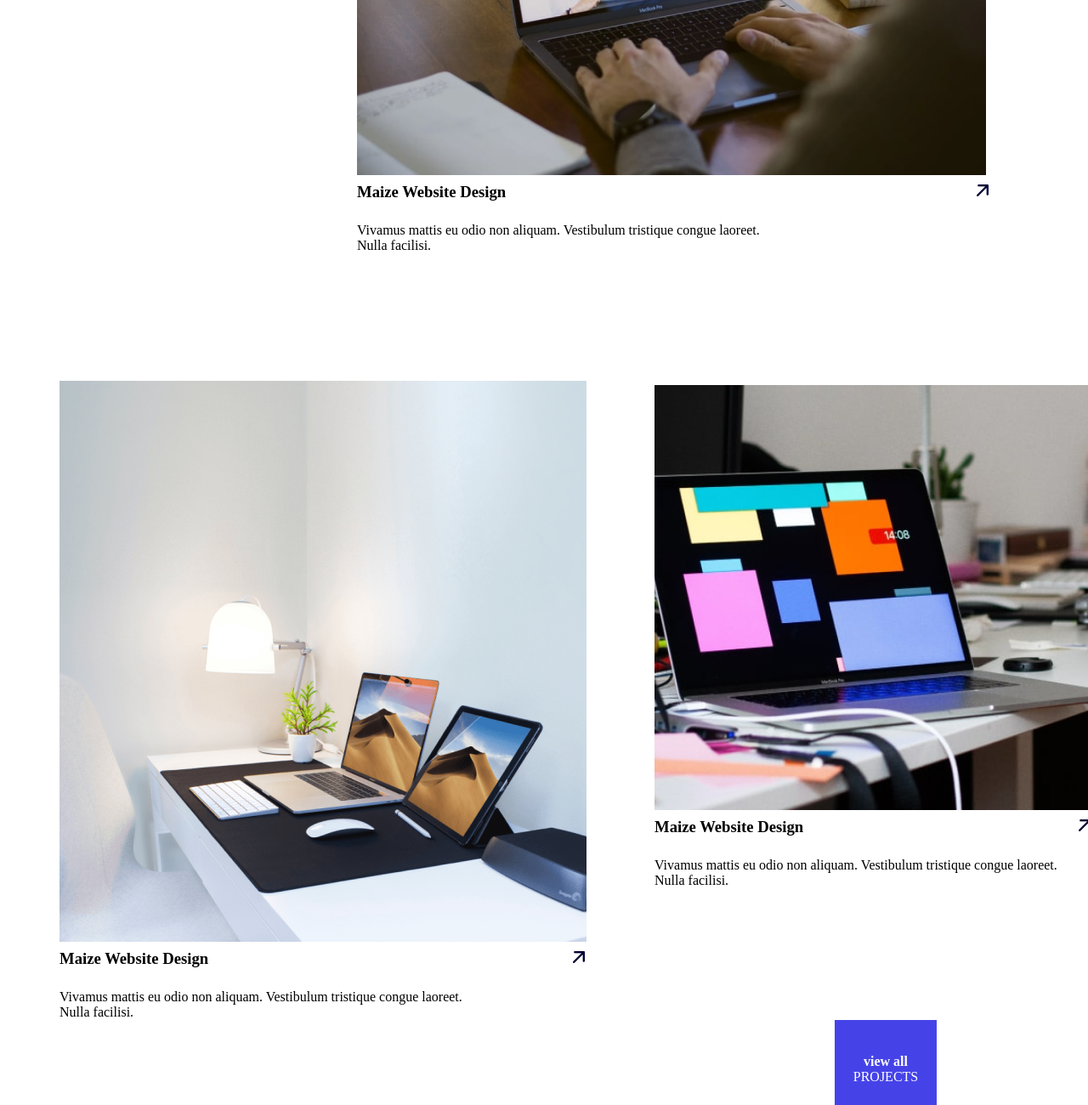
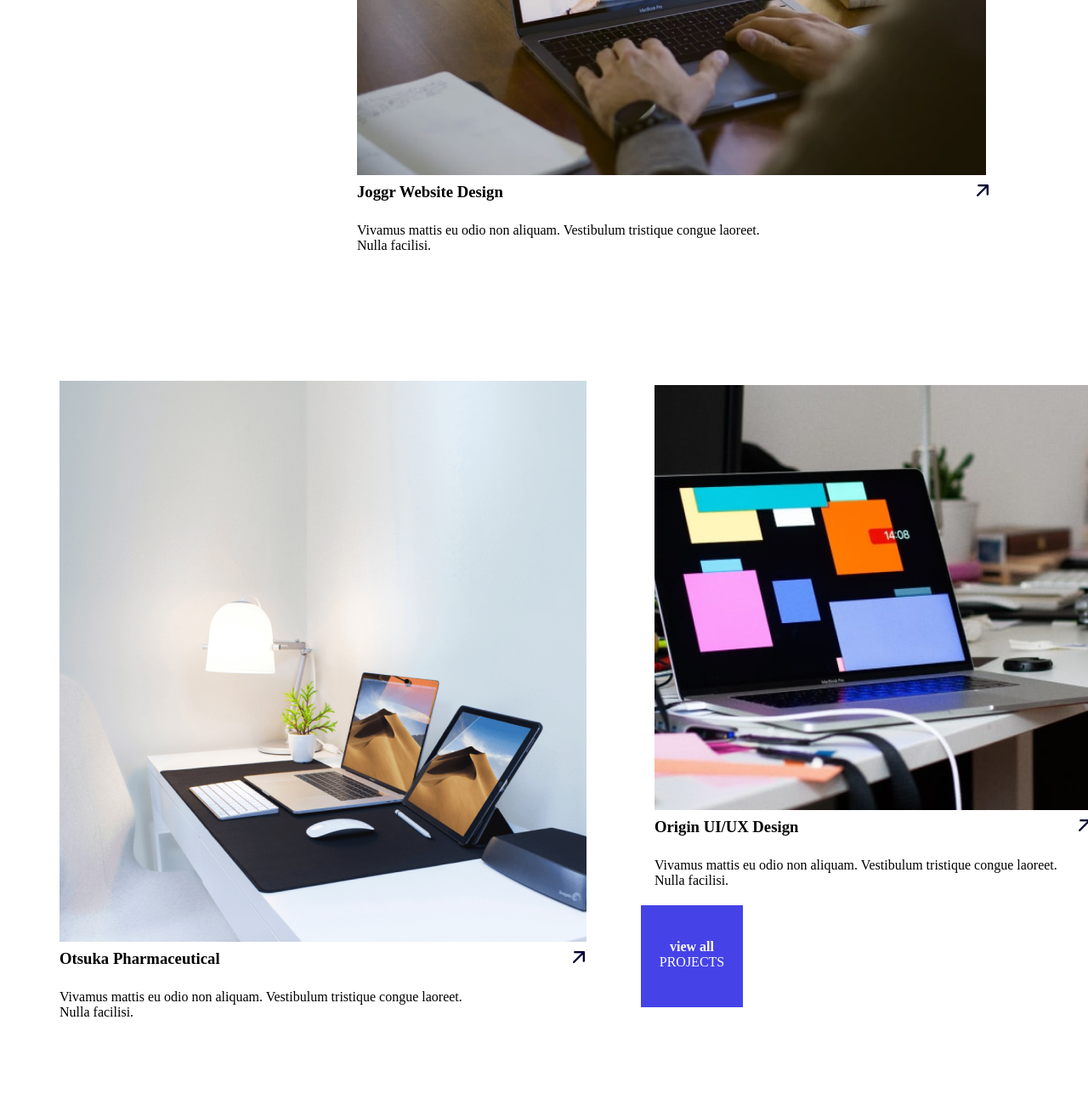
Before and after one commit to HJKMJK13/web_foliio, a plain HTML site: page index.html in a window 1280 px wide. Shown: the part 2850-4150 px from the top of the page at 85% size. After the commit the page ends 4050 px from the top, so only its background shows below. Drawn offline with Linux system fonts and the light colour scheme.

Commit message:
it isvery good work

```diff
--- a/index.html
+++ b/index.html
@@ -217,7 +217,7 @@
                     <img src="./IMAGE - 2023-05-08T120951.192.png" alt="#">
                     <ul class="work-small-list">
                         <li class="work-small-item">
-                            <h3>Maize Website Design</h3>
+                            <h3>Datadash Product Design</h3>
                         </li>
 
                         <li class="work-small-item">
@@ -231,7 +231,7 @@
                     <img src="./IMAGE - 2023-05-08T121002.368.png" alt="#">
                     <ul class="work-small-list">
                         <li class="work-small-item">
-                            <h3>Maize Website Design</h3>
+                            <h3>Joggr Website Design</h3>
                         </li>
 
                         <li class="work-small-item">
@@ -245,7 +245,7 @@
                         <img src="./IMAGE - 2023-05-08T121015.224.png" alt="#">
                         <ul class="work-small-list">
                             <li class="work-small-item">
-                                <h3>Maize Website Design</h3>
+                                <h3>Otsuka Pharmaceutical</h3>
                             </li>
 
                             <li class="work-small-item">
@@ -259,7 +259,7 @@
                         <img src="./IMAGE - 2023-05-08T121022.866.png" alt="#">
                         <ul class="work-small-list">
                             <li class="work-small-item">
-                                <h3>Maize Website Design</h3>
+                                <h3>Origin UI/UX Design</h3>
                             </li>
 
                             <li class="work-small-item">
--- a/style.css
+++ b/style.css
@@ -337,9 +337,10 @@ a{
 .work .container .small-boxs{
     background-color: #4543E8;
     width: 120px;
-    height: 100px;
+    height: 120px;
     position: absolute;
-    left: 80%;
+    left: 60%;
+    top: 95%;
 }
 
 .work .container{
```
